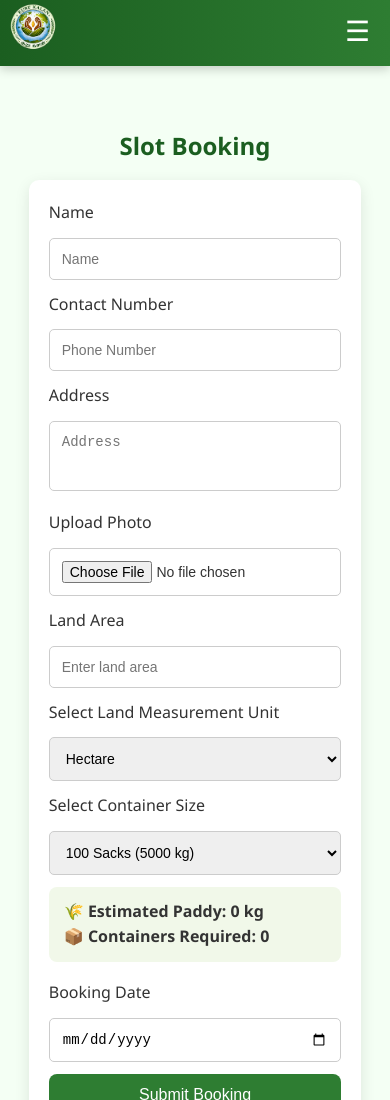
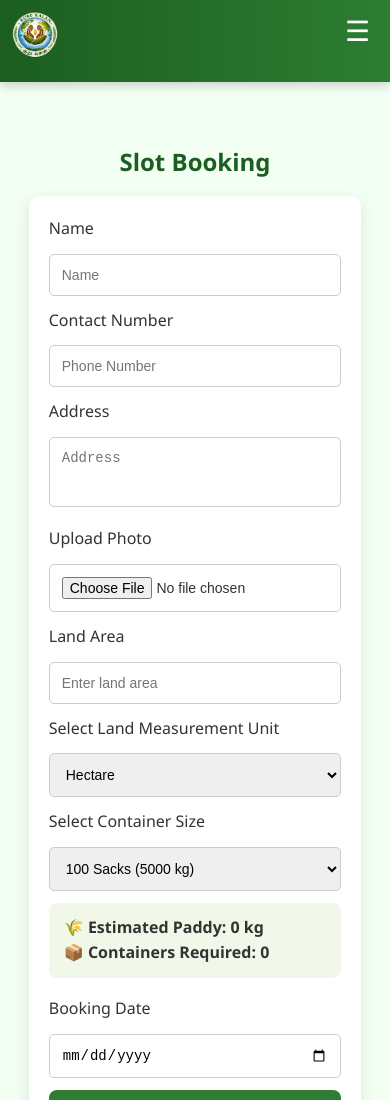
Before and after one commit to Durga232006/Kuru-Kalan, a website: page public/book.html in a window 390 px wide. Shown: the top 1100 px of the page. Drawn offline with Linux system fonts and the light colour scheme.

Commit message:
Add files via upload

```diff
--- a/public/style.css
+++ b/public/style.css
@@ -1170,8 +1170,8 @@ textarea {
 
   /* Sticky Header on Mobile */
   .gov-header {
-    padding: 2px 8px;
-    /* Minimize space around logo */
+    padding: 10px;
+    /* Equal space around logo */
     height: auto;
     flex-wrap: nowrap;
     /* Prevent items from wrapping in the header itself */
@@ -1189,7 +1189,6 @@ textarea {
     height: 50px;
     /* Further shrink logo for mobile header */
     width: 50px;
-    margin-right: 0;
   }
 
   .hamburger {
```
